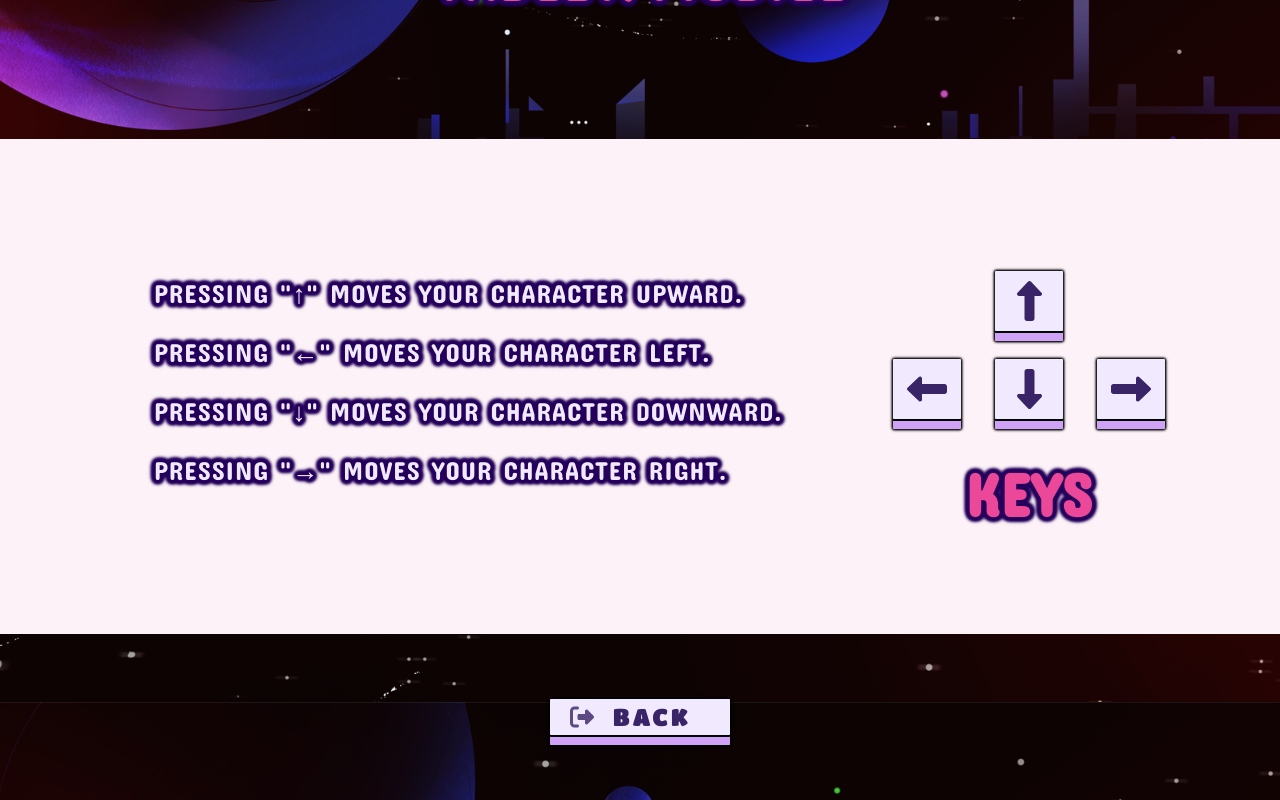
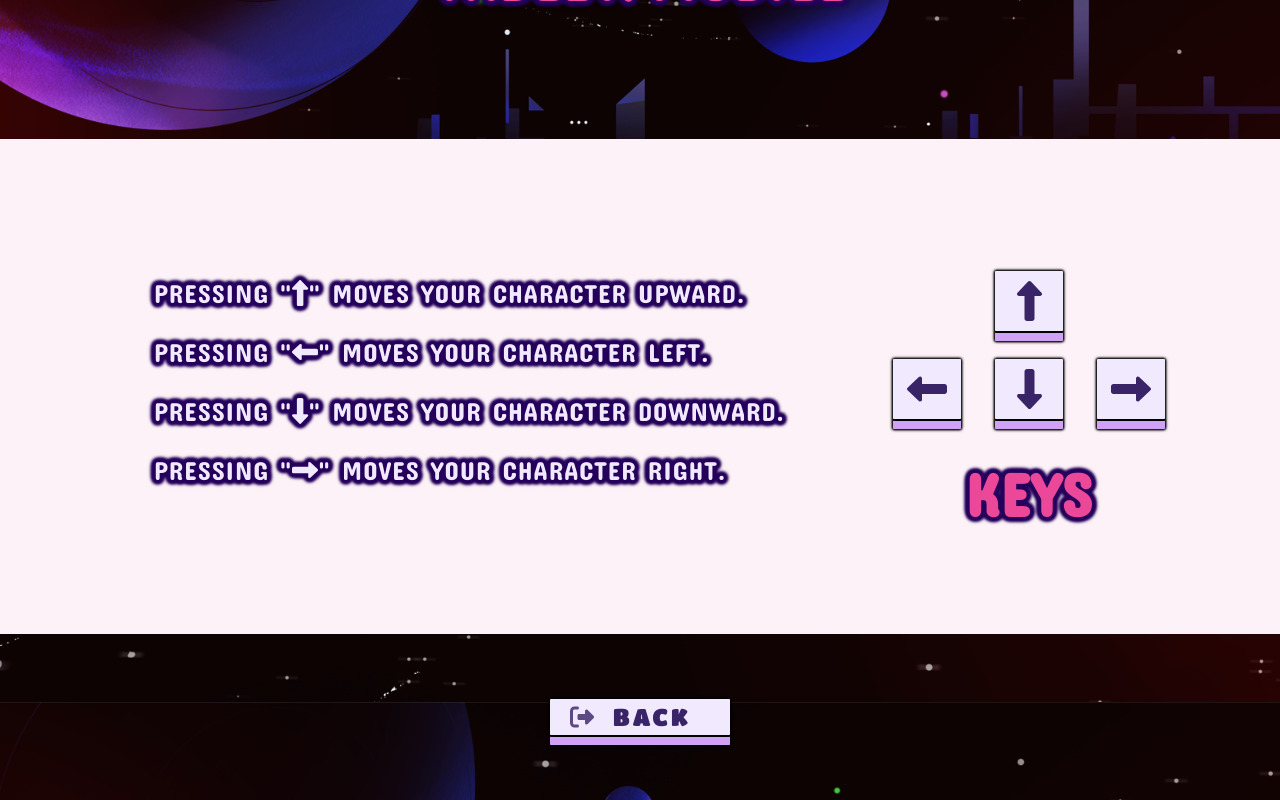
Before and after one commit to cedrick-jsx/project-maze, a React (Vite) app: page /Guide in a window 1280 px wide. Shown: the part 1218-2018 px from the top of the page. Built offline with nearby package versions, Linux system fonts and the light colour scheme; the HTML template or start-up script is replaced by a standard one.

Commit message:
Update Files

```diff
--- a/src/components/Button.jsx
+++ b/src/components/Button.jsx
@@ -123,8 +123,7 @@ const ButtonMove = (props) => {
       className={`w-[20%] rounded-[0.05rem] drop-shadow-custom disabled:bg-[#392467] disabled:text-[#f1eaff] enabled:bg-[#f1eaff] enabled:text-[#392467] ${
         props.guide && "pointer-events-none"
       }
-       4xs:shadow-[0_2px_0_0_#000000,0_7px_0_0_#d0a2f7] 4xs:max-w-[120px] 4xs:text-[1.2rem] 3xs:shadow-[0_2px_0_0_#000000,0_7px_0_0_#d0a2f7] 3xs:max-w-[120px] 3xs:text-[1.2rem] 2xs:shadow-[0_2px_0_0_#000000,0_8px_0_0_#d0a2f7] 2xs:max-w-[130px] 2xs:text-[1.4rem] xs:shadow-[0_2px_0_0_#000000,0_8px_0_0_#d0a2f7] xs:max-w-[140px] xs:text-[1.4rem] sm:shadow-[0_2px_0_0_#000000,0_8px_0_0_#d0a2f7] sm:max-w-[150px] sm:text-[1.6rem] md:shadow-[0_2px_0_0_#000000,0_9px_0_0_#d0a2f7] md:max-w-[160px] md:text-[1.8rem] lg:shadow-[0_2px_0_0_#000000,0_10px_0_0_#d0a2f7] lg:max-w-[170px] lg:text-[2.4rem] xl:shadow-[0_2px_0_0_#000000,0_10px_0_0_#d0a2f7] xl:max-w-[180px] xl:text-[2.5rem] 2xl:shadow-[0_2px_0_0_#000000,0_10px_0_0_#d0a2f7] 2xl:max-w-[190px] 2xl:text-[2.6rem] hover:disabled:cursor-not-allowed hover:enabled:text-[#f1eaff] hover:enabled:bg-[#392467] hover:active:enabled:shadow-none hover:active:enabled:4xs:translate-y-[7px] hover:active:enabled:3xs:translate-y-[7px] hover:active:enabled:2xs:translate-y-[8px] hover:active:enabled:xs:translate-y-[8px] hover:active:enabled:sm:translate-y-[8px] hover:active:enabled:md:translate-y-[9px] hover:active:enabled:lg:translate-y-[10px] hover:active:enabled:xl:translate-y-[10px] hover:active:enabled:2xl:translate-y-[10px]
-       hover:enabled:transition-all hover:active:enabled:transition-all`}
+       4xs:shadow-[0_2px_0_0_#000000,0_7px_0_0_#d0a2f7] 4xs:max-w-[120px] 4xs:text-[1.2rem] 3xs:shadow-[0_2px_0_0_#000000,0_7px_0_0_#d0a2f7] 3xs:max-w-[120px] 3xs:text-[1.2rem] 2xs:shadow-[0_2px_0_0_#000000,0_8px_0_0_#d0a2f7] 2xs:max-w-[130px] 2xs:text-[1.4rem] xs:shadow-[0_2px_0_0_#000000,0_8px_0_0_#d0a2f7] xs:max-w-[140px] xs:text-[1.4rem] sm:shadow-[0_2px_0_0_#000000,0_8px_0_0_#d0a2f7] sm:max-w-[150px] sm:text-[1.6rem] md:shadow-[0_2px_0_0_#000000,0_9px_0_0_#d0a2f7] md:max-w-[160px] md:text-[1.8rem] lg:shadow-[0_2px_0_0_#000000,0_10px_0_0_#d0a2f7] lg:max-w-[170px] lg:text-[2.4rem] xl:shadow-[0_2px_0_0_#000000,0_10px_0_0_#d0a2f7] xl:max-w-[180px] xl:text-[2.5rem] 2xl:shadow-[0_2px_0_0_#000000,0_10px_0_0_#d0a2f7] 2xl:max-w-[190px] 2xl:text-[2.6rem] hover:disabled:cursor-not-allowed hover:enabled:text-[#f1eaff] hover:enabled:bg-[#392467] hover:active:enabled:shadow-none hover:active:enabled:4xs:translate-y-[7px] hover:active:enabled:3xs:translate-y-[7px] hover:active:enabled:2xs:translate-y-[8px] hover:active:enabled:xs:translate-y-[8px] hover:active:enabled:sm:translate-y-[8px] hover:active:enabled:md:translate-y-[9px] hover:active:enabled:lg:translate-y-[10px] hover:active:enabled:xl:translate-y-[10px] hover:active:enabled:2xl:translate-y-[10px]`}
       onClick={() => {
         if (
           (props.currentLevel.current === 1 && props.mazeFoot !== 60) ||
--- a/src/components/Container.jsx
+++ b/src/components/Container.jsx
@@ -30,9 +30,9 @@ const MarginDiv = () => {
 const AbsoluteDiv = (props) => {
   return (
     <div
-      className={`grid 4xs:grid-cols-[175px_auto] 4xs:w-[280px] 3xs:grid-cols-[175px_auto] 3xs:w-[280px] 2xs:grid-cols-[235px_auto] 2xs:w-[380px] xs:grid-cols-[305px_auto] xs:w-[480px] sm:grid-cols-[375px_auto] sm:w-[580px] md:grid-cols-[375px_auto] md:w-[580px] lg:grid-cols-[375px_auto] lg:w-[580px] xl:absolute xl:top-[50] xl:left-[-55%] xl:grid-cols-1 xl:place-content-center xl:place-items-center 2xl:absolute 2xl:top-[50] 2xl:left-[-60%] 2xl:grid-cols-1 2xl:place-content-center 2xl:place-items-center ${
+      className={`grid 4xs:grid-cols-[175px_auto] 4xs:w-[280px] 3xs:grid-cols-[175px_auto] 3xs:w-[280px] 2xs:grid-cols-[235px_auto] 2xs:w-[380px] xs:grid-cols-[305px_auto] xs:w-[480px] sm:grid-cols-[375px_auto] sm:w-[580px] md:grid-cols-[375px_auto] md:w-[580px] lg:grid-cols-[375px_auto] lg:w-[580px] xl:absolute xl:top-[50] xl:left-[-55%] xl:place-content-center xl:place-items-center 2xl:absolute 2xl:top-[50] 2xl:left-[-50%] 2xl:place-content-center 2xl:place-items-center ${
         props.value === "guide" &&
-        "hidden xl:grid xl:left-full xl:right-[-45%] 2xl:grid 2xl:left-full 2xl:right-[-50%]"
+        "hidden xl:grid xl:left-full xl:right-[-45%] 2xl:grid 2xl:left-0 2xl:right-[-37%] 2xl:place-content-end 2xl:place-items-end"
       }`}
     >
       {props.children}
--- a/src/pages/Guide.jsx
+++ b/src/pages/Guide.jsx
@@ -1,3 +1,4 @@
+import { FontAwesomeIcon } from "@fortawesome/react-fontawesome";
 import Button, { ButtonMove, ButtonName } from "../components/Button";
 import Container, {
   GuideChildrenContainer,
@@ -10,6 +11,12 @@ import Container, {
   HeaderDiv,
 } from "../components/Container";
 import Header from "../components/Header";
+import {
+  faDownLong,
+  faLeftLong,
+  faRightLong,
+  faUpLong,
+} from "@fortawesome/free-solid-svg-icons";
 
 const keyBoard = [
   {
@@ -28,16 +35,16 @@ const keyBoard = [
 
 const keyArrow = [
   {
-    press: `Pressing ${`"↑"`} moves your character upward.`,
+    press: `moves your character upward.`,
   },
   {
-    press: `Pressing ${`"←"`} moves your character left.`,
+    press: `moves your character left.`,
   },
   {
-    press: `Pressing ${`"↓"`} moves your character downward.`,
+    press: `moves your character downward.`,
   },
   {
-    press: `Pressing ${`"→"`} moves your character right.`,
+    press: `moves your character right.`,
   },
 ];
 
@@ -146,7 +153,22 @@ export default function Guide() {
           <GuideContentChildren>
             {keyArrow.map((data, id) => (
               <GuideContainer key={id}>
-                <GuideContent>{data.press}</GuideContent>
+                <GuideContent>
+                  Pressing{` "`}
+                  <FontAwesomeIcon
+                    icon={
+                      id === 0
+                        ? faUpLong
+                        : id === 1
+                        ? faLeftLong
+                        : id === 2
+                        ? faDownLong
+                        : id === 3 && faRightLong
+                    }
+                  />
+                  {`" `}
+                  {data.press}
+                </GuideContent>
               </GuideContainer>
             ))}
           </GuideContentChildren>
```
Also changed, not shown: src/pages/Play.jsx (+8 -8 lines).
